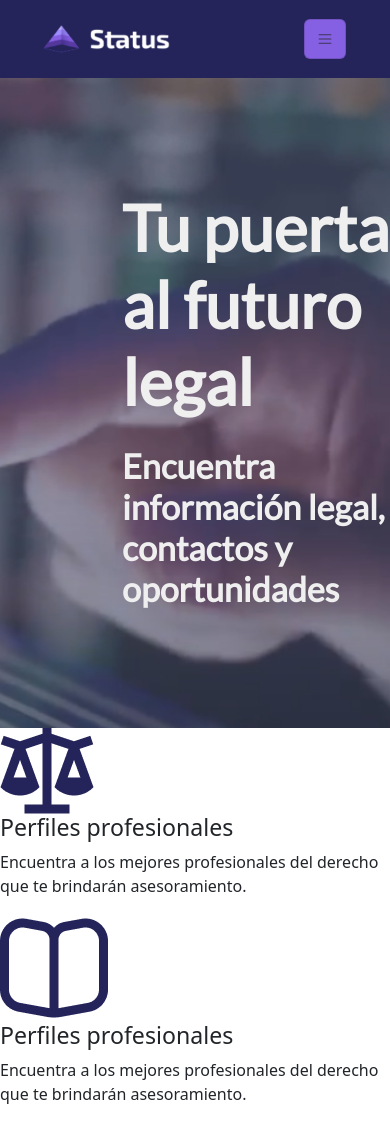
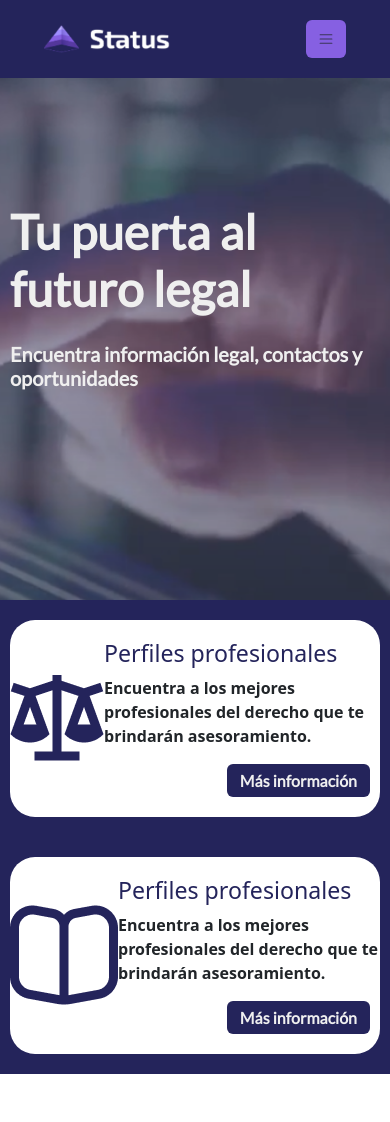
Before and after one commit to VictorVillazante/status-prueba, an Angular app: page /home in a window 390 px wide. After the commit the page ends 1074 px from the top, so only its background shows below. Built offline with nearby package versions, Linux system fonts and the light colour scheme.

Commit message:
add: add banner status

```diff
--- a/src/app/components/inicio/inicio.component.css
+++ b/src/app/components/inicio/inicio.component.css
@@ -1,6 +1,6 @@
 #banner-inicio {
     width: 100vw;
-    height: 650px;
+    height: 800px;
     background-image: url("../../../assets/images/img_inicio/img_inicio.png");
     background-position: center;
     background-repeat: no-repeat;
@@ -24,3 +24,63 @@
 #banner-inicio h2{
     font-size: 34px;
 }
+.caracteristicas{
+    padding: 20px 0 20px 0;
+    display: flex;
+    width: 600px;
+    border-radius: 25px;
+    background: #FFF;
+    flex-direction: row;
+    text-align: start;
+    align-items: center;
+    margin: 20px 81px 20px 81px;
+}
+#caracteriticas-container{
+    display: flex;
+    text-align: center;
+    background: var(--lila-oscuro);
+    justify-content: center;
+    padding-left: 10px;
+    padding-right: 10px;
+    width: 100vw;
+    margin: 0;
+}
+.caracteristicas-contenido h3{
+    color: var(--lila-oscuro);
+}
+.caracteristicas-contenido p{
+    font-weight: 700;
+}
+.caracteristicas-contenido a.btn{
+    font-family: 'Lato', sans-serif;
+    font-size: 16px;
+    font-style: normal;
+    font-weight: 700;
+    line-height: normal;
+    color: var(--texto-claro);
+    background-color: var(--lila-oscuro);
+
+}
+.caracteristicas-contenido .button{
+    justify-content: flex-end;
+    display: flex;
+    padding-right: 10px;
+}
+.caracteristicas-img{
+    width: 40%;
+    text-align: center;
+}
+
+@media (max-width: 990px) {
+    #banner-inicio{
+        padding: 0 10px 0 10px;
+        height: 600px;
+    }
+    #banner-inicio h1{
+        font-size: 48px;
+    }
+    #banner-inicio h2{
+        font-size: 20px;
+    }
+
+}
--- a/src/app/components/inicio/inicio.component.html
+++ b/src/app/components/inicio/inicio.component.html
@@ -3,7 +3,7 @@
     <h1>Tu puerta al futuro legal</h1>
     <h2>Encuentra información legal, contactos y oportunidades</h2>
 </div>
-<div class="row">
+<div class="row" id="caracteriticas-container">
     <div *ngFor="let c of caracteristicas_status" class="caracteristicas">
         <div class="caracteristicas-img">
             <img [src]="c.img_caracteristica" alt="">
@@ -11,7 +11,18 @@
         <div class="caracteristicas-contenido">
             <h3>{{c.titulo}}</h3>
             <p>{{c.descripcion}}</p>
-
+            <div class="button">
+                <a class="btn">Más información</a>
+            </div>
         </div>
     </div>
 </div>
+<div class="perfiles">
+    <div class="opciones"></div>
+    <div class="carousel"></div>
+    <div></div>
+</div>
+<div class="status-card row">
+    <div class="status-card-img"></div>
+    <div class="status-card-descripcion"></div>
+</div>
--- a/src/app/shared/navbar/navbar.component.css
+++ b/src/app/shared/navbar/navbar.component.css
@@ -2,6 +2,9 @@
     background-color: var(--lila-oscuro);
     padding: 10px 64px 10px 64px;
     min-height: 64px;
+    z-index: 2;
+    position: fixed;
+    width: 100vw;
 }
 
 a {
@@ -16,6 +19,13 @@ a {
 .btn-lila-medio {
     background-color: var(--lila-medio);
     color: var(--texto-claro);
+}
+.btn-lila-medio:hover {
+    background-color: var(--lila-medio);
+    color: var(--texto-claro);
+}
+.navbar-toggler{
+    border: none !important;
 }
 
 .collapse {
--- a/src/styles.css
+++ b/src/styles.css
@@ -4,3 +4,6 @@
     --texto-claro:#EFEFEF;
     --lila-oscuro:#24245B;
 }
+html{
+    width: 100vw;
+}
```
